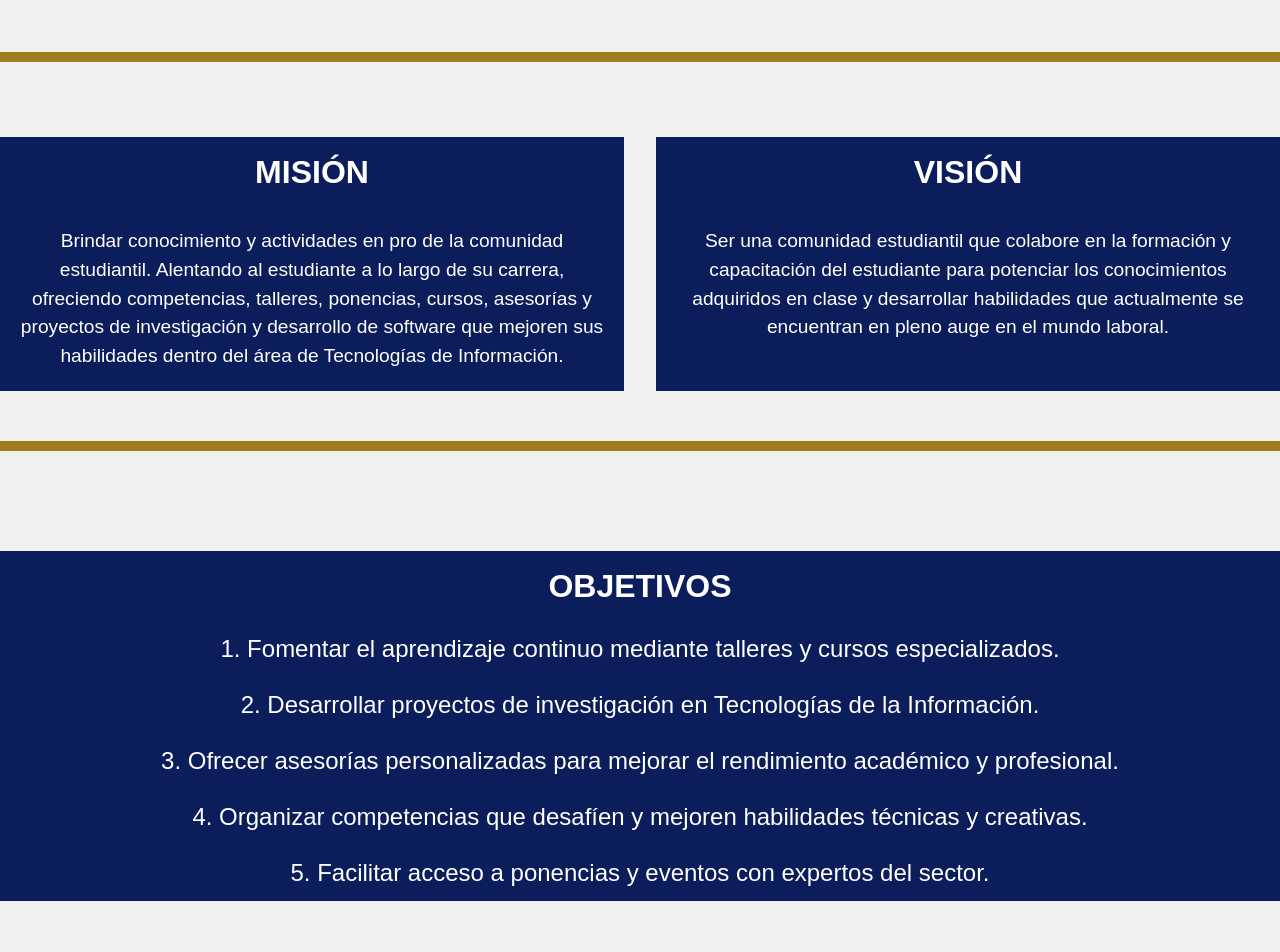
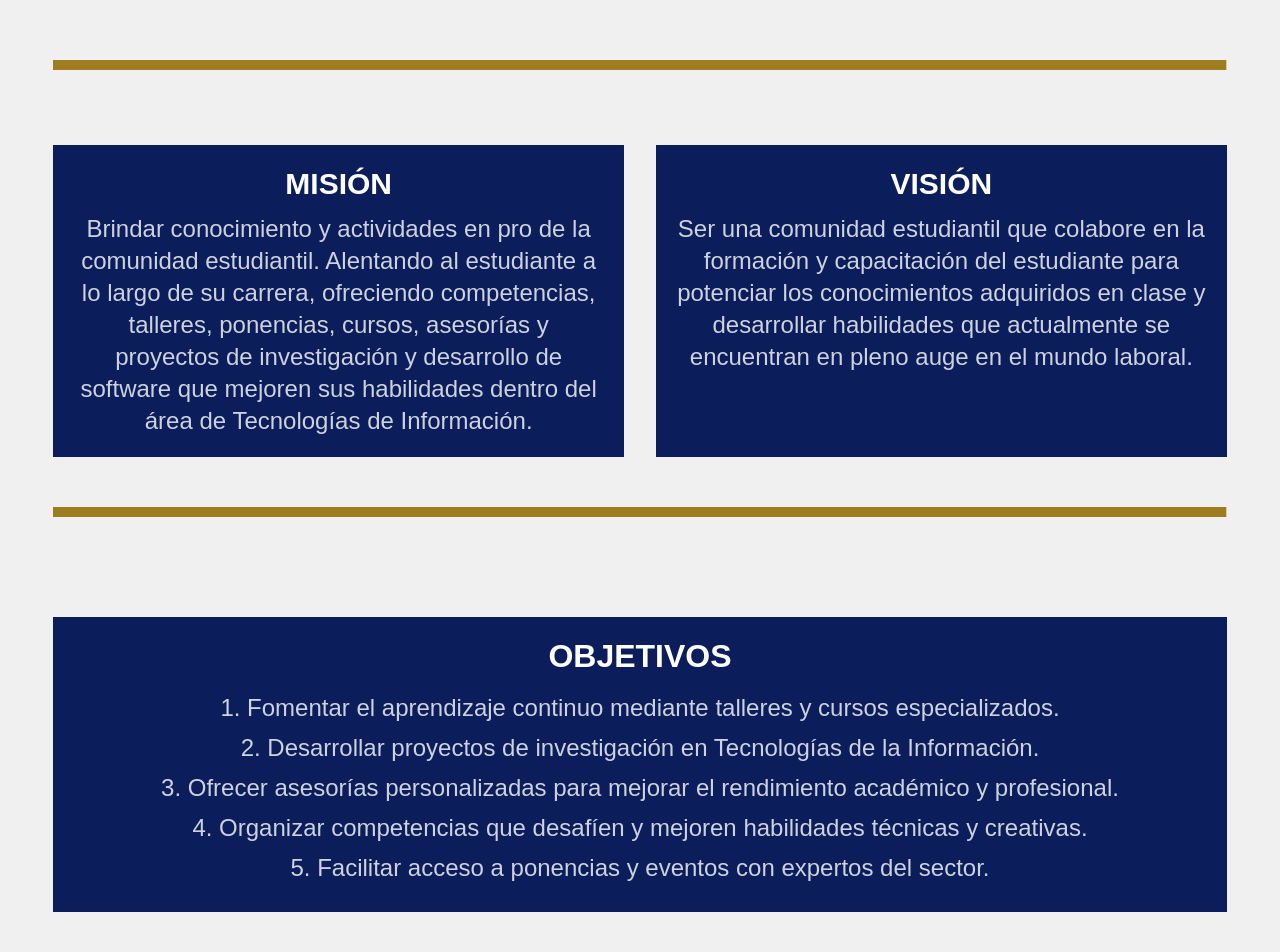
Before and after one commit to gonzagapa/pagina_cis, an Astro site: page /nosotros in a window 1280 px wide. Shown: the part 540-1492 px from the top of the page. Built offline with nearby package versions, Linux system fonts and the light colour scheme; Astro itself is replaced by a stand-in of ours.

Commit message:
Hicimos cambios en el diseno de la pagina mision y vision

```diff
--- a/src/components/Carousel.astro
+++ b/src/components/Carousel.astro
@@ -87,7 +87,7 @@ const SRCFLYERS = [
     <button
       id="data-carousel-prev"
       type="button"
-      class="group absolute left-7 top-0 z-30 flex h-full cursor-pointer items-center justify-center px-4 focus:outline-none"
+      class="group absolute left-2 top-0 z-30 flex h-full cursor-pointer items-center justify-center px-2 focus:outline-none"
       data-carousel-prev
     >
       <span
@@ -113,7 +113,7 @@ const SRCFLYERS = [
     <button
       id="data-carousel-next"
       type="button"
-      class="group absolute right-0 top-0 z-30 flex h-full cursor-pointer items-center justify-center px-4 focus:outline-none"
+      class="group absolute right-0 top-0 z-30 flex h-full cursor-pointer items-center justify-center px-2 focus:outline-none"
       data-carousel-next
     >
       <span
--- a/src/components/Header.astro
+++ b/src/components/Header.astro
@@ -1,25 +1,3 @@
-<!-- <header class="bg-blue-500 px-2 py-2 flex items-center justify-between">
-  <div class="bg-white size-12 rounded-full">
-    <a href="">
-      <img
-        src="/Logos/LogoCisPrincipal.png"
-        alt="Logo del cis"
-        class="w-full h-full"
-      />
-    </a>
-  </div>
-  <nav class="flex gap-3 items-center basis-[50%] justify-evenly">
-    <a
-      href=""
-      class="uppercase px-2 py-[4px] shadow-sm shadow-black text-lg text-white font-bold rounded-lg"
-      >Nosotros</a
-    >
-    <a href="" class="uppercase text-white font-bold">Eventos</a>
-    <a href="" class="uppercase text-white font-bold">Cursos</a>
-    <a href="" class="uppercase text-white font-bold">Tutorias</a>
-    <a href="/proyectos" class="uppercase text-white font-bold">Proyectos</a>
-  </nav>
-</header> -->
 <nav class="bg-blue-500 border-gray-200 dark:bg-gray-900">
   <div
     class="max-w-screen-xl flex flex-wrap items-center justify-between mx-auto p-2"
@@ -72,7 +50,7 @@
         </li>
         <li>
           <a
-            href="#"
+            href="/nosotros"
             class="block py-2 px-3 text-white xl:text-lg rounded hover:bg-yellow-400 hover:lg:text-yellow-400 hover:lg:bg-transparent md:border-0 md:p-0 dark:text-white md:dark:hover:text-blue-500 dark:hover:bg-gray-700 md:dark:hover:bg-transparent"
             >Nosotros</a
           >
--- a/src/components/MisionVisionCard.astro
+++ b/src/components/MisionVisionCard.astro
@@ -4,42 +4,31 @@ interface Props {
   body: string;
 }
 
-const {title, body } = Astro.props;
+const { title, body } = Astro.props;
 ---
 
-
-<div class="card">
-		<h2>
+<div class="card py-5 px-5">
+  <h2 class="text-xl md:text-2xl xl:text-3xl text-white">
     <strong>{title}</strong>
   </h2>
-		<p>
+  <p class="text-lg md:text-xl xl:text-2xl text-white/80">
     {body}
   </p>
 </div>
 
-
 <style>
-	.card{
+  .card {
     text-align: center;
-        color: white;
-		background-color: #0B1D5A;
+    background-color: #0b1d5a;
     background-image: none;
     background-size: 400%;
     background-position: 100%;
     margin-top: 5px;
-        padding-top: 10px;
   }
 
   h2 {
     margin: 1px;
     padding-bottom: 10px;
-		font-size: 2rem;
     color-scheme: white;
   }
-
-    p {
-        font-size: 1.2rem;
-        padding: 20px;
-	}
-
 </style>
--- a/src/components/ObjetivosValoresCard.astro
+++ b/src/components/ObjetivosValoresCard.astro
@@ -8,32 +8,28 @@ interface Props {
   text5: string;
 }
 
-const {title, text1, text2, text3,text4,text5,  } = Astro.props;
+const { title, text1, text2, text3, text4, text5 } = Astro.props;
 ---
 
-
-<div class="card">
-		<h2>
+<div class="card py-5 px-5">
+  <h2 class="text-xl md:text-2xl xl:text-3xl text-white">
     <strong>{title}</strong>
   </h2>
-        <p>{text1}</p>
-        <p>{text2}</p>
-        <p>{text3}</p>
-        <p>{text4}</p>
-        <p>{text5}</p>
+  <p class="text-lg md:text-xl xl:text-2xl text-white/80 m-2">{text1}</p>
+  <p class="text-lg md:text-xl xl:text-2xl text-white/80 m-2">{text2}</p>
+  <p class="text-lg md:text-xl xl:text-2xl text-white/80 m-2">{text3}</p>
+  <p class="text-lg md:text-xl xl:text-2xl text-white/80 m-2">{text4}</p>
+  <p class="text-lg md:text-xl xl:text-2xl text-white/80 m-2">{text5}</p>
 </div>
 
-
 <style>
-	.card{
+  .card {
     text-align: center;
-        color: white;
-		background-color: #0B1D5A;
+    background-color: #0b1d5a;
     background-image: none;
     background-size: 400%;
     background-position: 100%;
     margin-top: 60px;
-        padding-top: 10px;
   }
 
   h2 {
@@ -42,12 +38,4 @@ const {title, text1, text2, text3,text4,text5,  } = Astro.props;
     font-size: 2rem;
     color-scheme: white;
   }
-
-
-
-    p {
-        font-size: 1.5rem;
-        padding: 10px;
-	}
-
 </style>
--- a/src/pages/nosotros.astro
+++ b/src/pages/nosotros.astro
@@ -1,14 +1,20 @@
 ---
-import Layout from '../layouts/Layout.astro';
-import CardMV from '../components/MisionVisionCard.astro';
-import CardOV from '../components/ObjetivosValoresCard.astro';
+import Layout from "../layouts/Layout.astro";
+import CardMV from "../components/MisionVisionCard.astro";
+import CardOV from "../components/ObjetivosValoresCard.astro";
 ---
 
 <Layout title="Nosotros">
-    <main>
-        <img src="../../public/LogoCisSecundario.png" alt="LogoCIS" class="responsiveLogo">
+  <main class="max-w-7xl w-11/12 mx-auto pt-2">
+    <figure class="min-w-80 max-w-xl w-11/12 mx-auto">
+      <img
+        src="../../public/LogoCisSecundario.png"
+        alt="LogoCIS"
+        class="responsiveLogo"
+      />
+    </figure>
 
-        <p class="text-justify text-2xl py-10">
+    <p class="text-justify text-lg md:text-xl xl:text-2xl py-10">
       La Comunidad de Ingeniería en Sistemas es un grupo dedicado a apoyar y
       mejorar la formación de los estudiantes en el área de Tecnologías de la
       Información, ofreciendo diversas actividades y recursos, como
@@ -18,54 +24,65 @@ import CardOV from '../components/ObjetivosValoresCard.astro';
     </p>
 
     <svg width="100%" height="100">
-            <rect x="0" y="20" width="100%" height="10" fill="#9F7D1E" />
+      <rect x="0" y="20" width="100%" height="10" fill="#9F7D1E"></rect>
     </svg>
 
     <div class="card-grid">
-            <CardMV title="MISIÓN"
-            body="Brindar conocimiento y actividades en pro de la comunidad estudiantil. Alentando al estudiante a lo largo de su carrera, ofreciendo competencias, talleres, ponencias, cursos, asesorías y proyectos de investigación y desarrollo de software que mejoren sus habilidades dentro del área de Tecnologías de Información."/>
+      <CardMV
+        title="MISIÓN"
+        body="Brindar conocimiento y actividades en pro de la comunidad estudiantil. Alentando al estudiante a lo largo de su carrera, ofreciendo competencias, talleres, ponencias, cursos, asesorías y proyectos de investigación y desarrollo de software que mejoren sus habilidades dentro del área de Tecnologías de Información."
+      />
 
-            <CardMV title="VISIÓN"
-            body="Ser una comunidad estudiantil que colabore en la formación y capacitación del estudiante para potenciar los conocimientos adquiridos en clase y desarrollar habilidades que actualmente se encuentran en pleno auge en el mundo laboral."/>
+      <CardMV
+        title="VISIÓN"
+        body="Ser una comunidad estudiantil que colabore en la formación y capacitación del estudiante para potenciar los conocimientos adquiridos en clase y desarrollar habilidades que actualmente se encuentran en pleno auge en el mundo laboral."
+      />
     </div>
 
     <svg width="100%" height="100">
-            <rect x="0" y="50" width="100%" height="10" fill="#9F7D1E" />
+      <rect x="0" y="50" width="100%" height="10" fill="#9F7D1E"></rect>
     </svg>
 
     <div>
-            <CardOV title="OBJETIVOS"
+      <CardOV
+        title="OBJETIVOS"
         text1="1. Fomentar el aprendizaje continuo mediante talleres y cursos especializados."
         text2="2. Desarrollar proyectos de investigación en Tecnologías de la Información."
         text3="3. Ofrecer asesorías personalizadas para mejorar el rendimiento académico y profesional."
         text4="4. Organizar competencias que desafíen y mejoren habilidades técnicas y creativas."
-            text5="5. Facilitar acceso a ponencias y eventos con expertos del sector."/>
+        text5="5. Facilitar acceso a ponencias y eventos con expertos del sector."
+      />
     </div>
 
     <div>
-            <CardOV title="VALORES"
+      <CardOV
+        title="VALORES"
         text1="1. Innovación"
         text2="2. Colaboración"
         text3="3. Compromiso"
         text4="4. Excelencia"
-            text5="5. Integridad"/>
+        text5="5. Integridad"
+      />
     </div>
 
     <svg width="100%" height="100">
-            <rect x="0" y="50" width="100%" height="10" fill="#9F7D1E" />
+      <rect x="0" y="50" width="100%" height="10" fill="#9F7D1E"></rect>
     </svg>
 
     <h1 class="text-4xl font-bold text-center">ORGANIGRAMA</h1>
 
-        <img src="../../public/OrganigramaCIS.jpeg" alt="OrganigramaCIS" class="responsiveOrganigrama">
+    <img
+      src="../../public/OrganigramaCIS.jpeg"
+      alt="OrganigramaCIS"
+      class="responsiveOrganigrama"
+    />
   </main>
 </Layout>
 
 <style>
   .responsiveLogo {
-    max-width: 50%;
-    height: auto;
-    margin: 0 auto;
+    max-width: 100%;
+    object-fit: cover;
   }
 
   .card-grid {
@@ -75,10 +92,9 @@ import CardOV from '../components/ObjetivosValoresCard.astro';
     padding: 0;
   }
 
-    .responsiveOrganigrama{
+  .responsiveOrganigrama {
     max-width: 100%;
     height: auto;
     margin: 10px auto;
   }
-
 </style>
```
Lines whose indentation alone changed are shown as unchanged.
